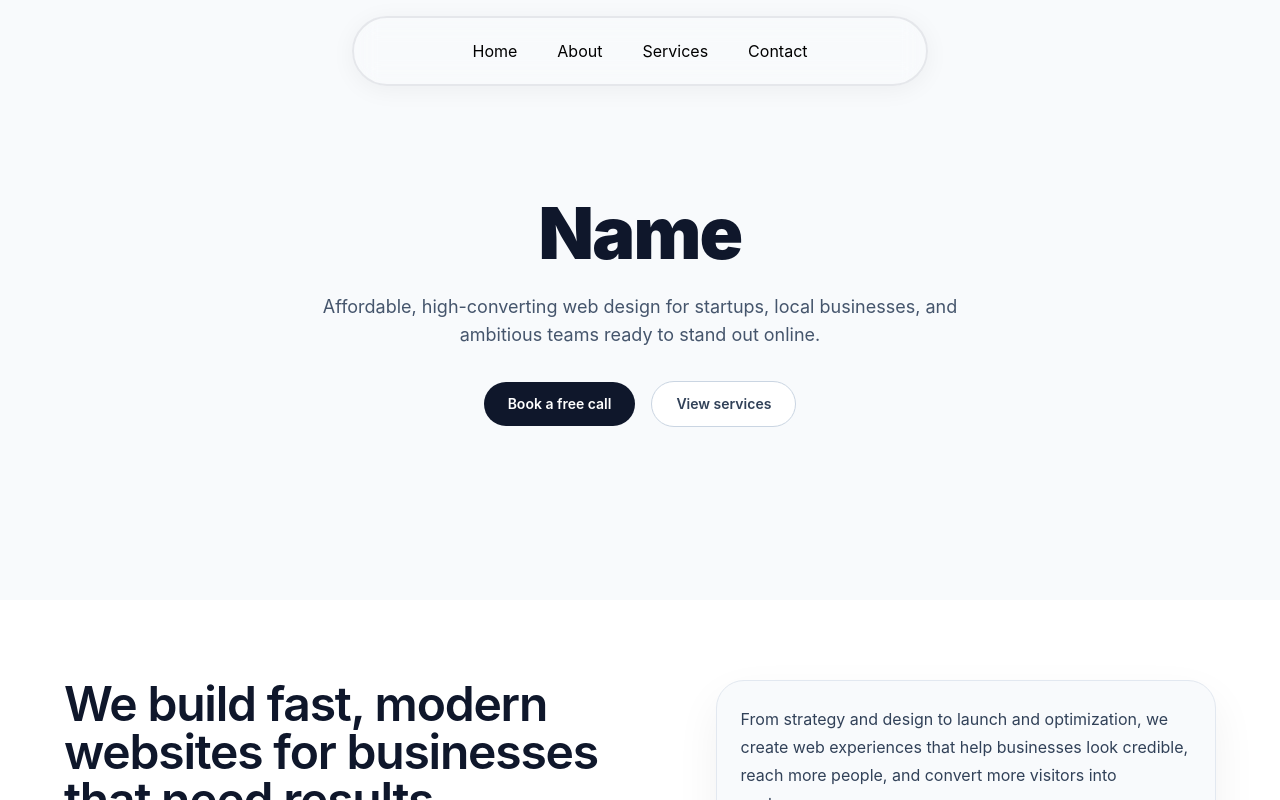
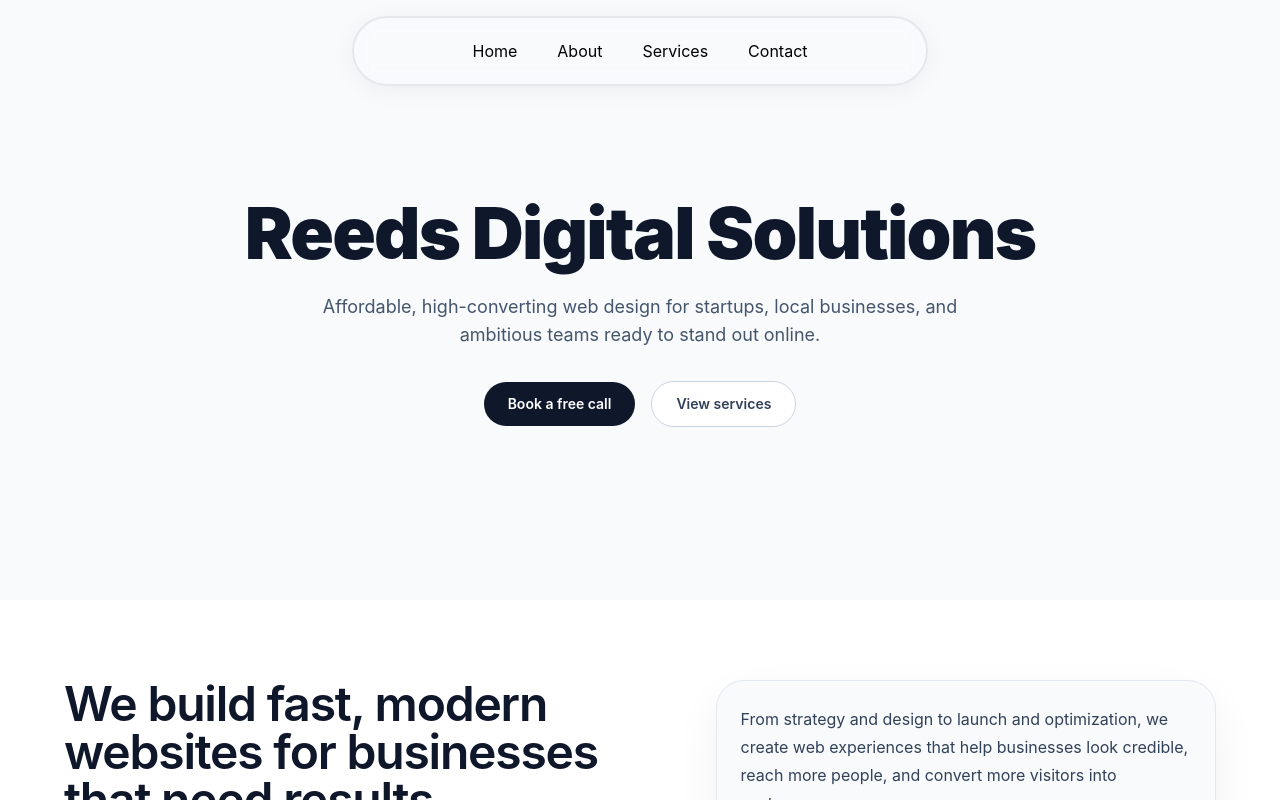
Before and after one commit to JustChiwo/Business, a React (Vite) app: page / in a window 1280 px wide. Shown: the top 800 px of the page. Built offline with nearby package versions, Linux system fonts and the light colour scheme.

Commit message:
Updated business name

```diff
--- a/index.html
+++ b/index.html
@@ -4,7 +4,7 @@
     <meta charset="UTF-8" />
     <link rel="icon" type="image/svg+xml" href="/react.svg" />
     <meta name="viewport" content="width=device-width, initial-scale=1.0" />
-    <title>Business</title>
+    <title>Reeds Digital Solutions</title>
   </head>
   <body>
     <div id="root"></div>
--- a/package.json
+++ b/package.json
@@ -1,5 +1,5 @@
 {
-  "name": "business",
+  "name": "Reeds Digital Solutions",
   "private": true,
   "version": "0.0.0",
   "type": "module",
--- a/src/components/Hero.jsx
+++ b/src/components/Hero.jsx
@@ -5,7 +5,7 @@ function Hero() {
       className="h-[600px] flex flex-col items-center justify-center px-4 text-center"
     >
       <h1 className="mt-6 max-w-4xl text-4xl font-black tracking-tight text-slate-900 sm:text-5xl md:text-7xl">
-        Name
+        Reeds Digital Solutions
       </h1>
 
       <p className="mt-6 max-w-2xl text-base leading-7 text-slate-600 sm:text-lg">
```
